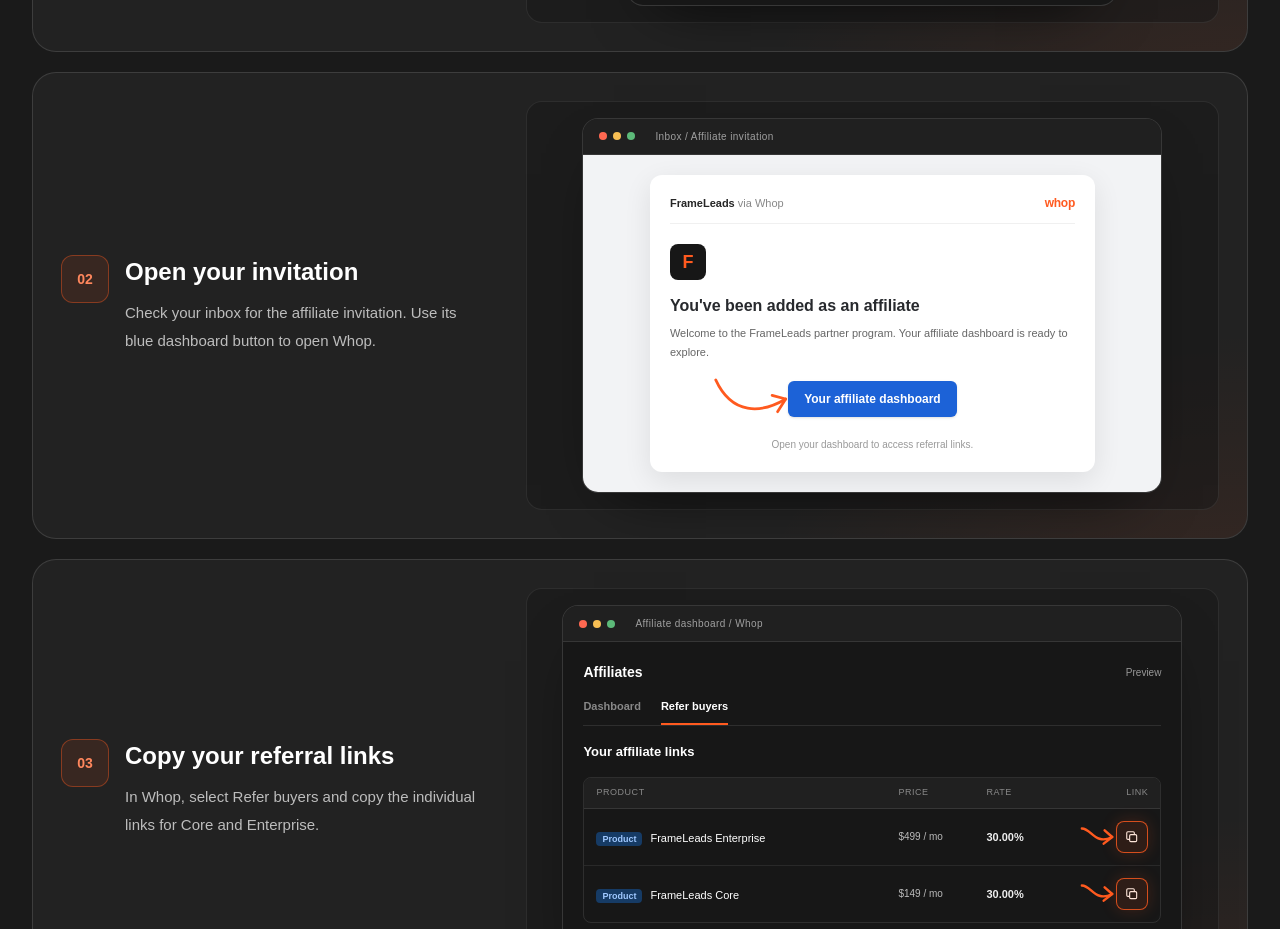
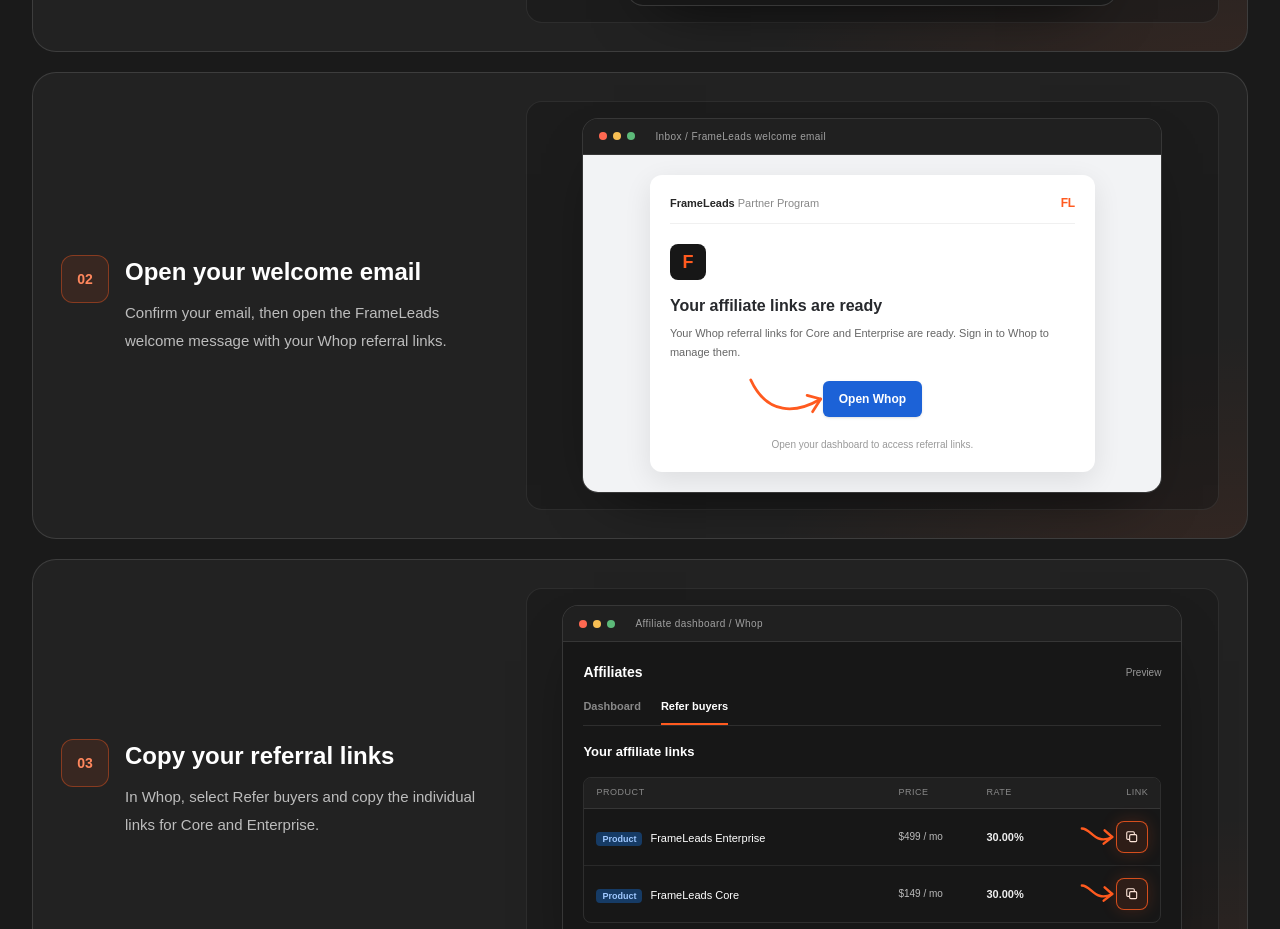
Before and after one commit to Frameleads/FrameLeads-Landing, a Next.js app: page /affiliates in a window 1280 px wide. Shown: the part 1560-2489 px from the top of the page. Built offline with nearby package versions, Linux system fonts and the light colour scheme; no server answers; a web font is replaced by a local one.

Commit message:
refine(affiliates): align signup and walkthrough copy with real recurring rewards and FrameLeads welcome email

```diff
--- a/src/components/AffiliateWalkthrough.tsx
+++ b/src/components/AffiliateWalkthrough.tsx
@@ -88,22 +88,22 @@ function ApplicationMockup() {
 
 function EmailMockup() {
   return (
-    <div role="img" aria-label="Recreated Whop invitation email with an orange arrow highlighting the Your affiliate dashboard button. No real account details are shown.">
-      <MiniWindow title="Inbox / Affiliate invitation" className="mx-auto max-w-[580px]">
+    <div role="img" aria-label="Illustrative FrameLeads welcome email with an orange arrow highlighting the Open Whop dashboard button. No real account details are shown.">
+      <MiniWindow title="Inbox / FrameLeads welcome email" className="mx-auto max-w-[580px]">
         <div className="bg-[#F2F3F5] px-3 py-4 text-[#27292D] sm:px-6 sm:py-5">
           <div className="mx-auto max-w-[445px] rounded-xl bg-white p-4 shadow-[0_8px_28px_rgba(0,0,0,0.09)] sm:p-5">
             <div className="flex items-center justify-between border-b border-[#F0F0F0] pb-3">
-              <span className="text-[11px] font-bold text-[#262626]">FrameLeads <span className="font-normal text-[#888]">via Whop</span></span>
-              <span className="text-xs font-black tracking-tight text-[#FF5A1F]">whop</span>
+              <span className="text-[11px] font-bold text-[#262626]">FrameLeads <span className="font-normal text-[#888]">Partner Program</span></span>
+              <span className="text-xs font-black tracking-tight text-[#FF5A1F]">FL</span>
             </div>
             <div className="mt-5 flex h-9 w-9 items-center justify-center rounded-lg bg-[#171717] text-lg font-black text-[#FF5A1F]" aria-hidden="true">F</div>
-            <h3 className="mt-4 text-[14px] font-bold leading-5 sm:text-[16px]">You&apos;ve been added as an affiliate</h3>
-            <p className="mt-2 text-[11px] leading-[1.7] text-[#666]">Welcome to the FrameLeads partner program. Your affiliate dashboard is ready to explore.</p>
+            <h3 className="mt-4 text-[14px] font-bold leading-5 sm:text-[16px]">Your affiliate links are ready</h3>
+            <p className="mt-2 text-[11px] leading-[1.7] text-[#666]">Your Whop referral links for Core and Enterprise are ready. Sign in to Whop to manage them.</p>
             <div className="mt-5 flex justify-center pb-1">
               <div className="relative inline-flex items-center">
                 <CurvedArrow className="pointer-events-none absolute right-[calc(100%-5px)] top-1/2 h-10 w-14 -translate-y-1/2 sm:h-12 sm:w-20" />
                 <div className="rounded-md bg-[#1C62D7] px-4 py-2.5 text-center text-[11px] font-bold text-white shadow-sm sm:text-xs">
-                  Your affiliate dashboard
+                  Open Whop
                 </div>
               </div>
             </div>
@@ -213,8 +213,8 @@ const steps = [
   },
   {
     number: "02",
-    title: "Open your invitation",
-    detail: "Check your inbox for the affiliate invitation. Use its blue dashboard button to open Whop.",
+    title: "Open your welcome email",
+    detail: "Confirm your email, then open the FrameLeads welcome message with your Whop referral links.",
     visual: <EmailMockup />,
   },
   {
```
